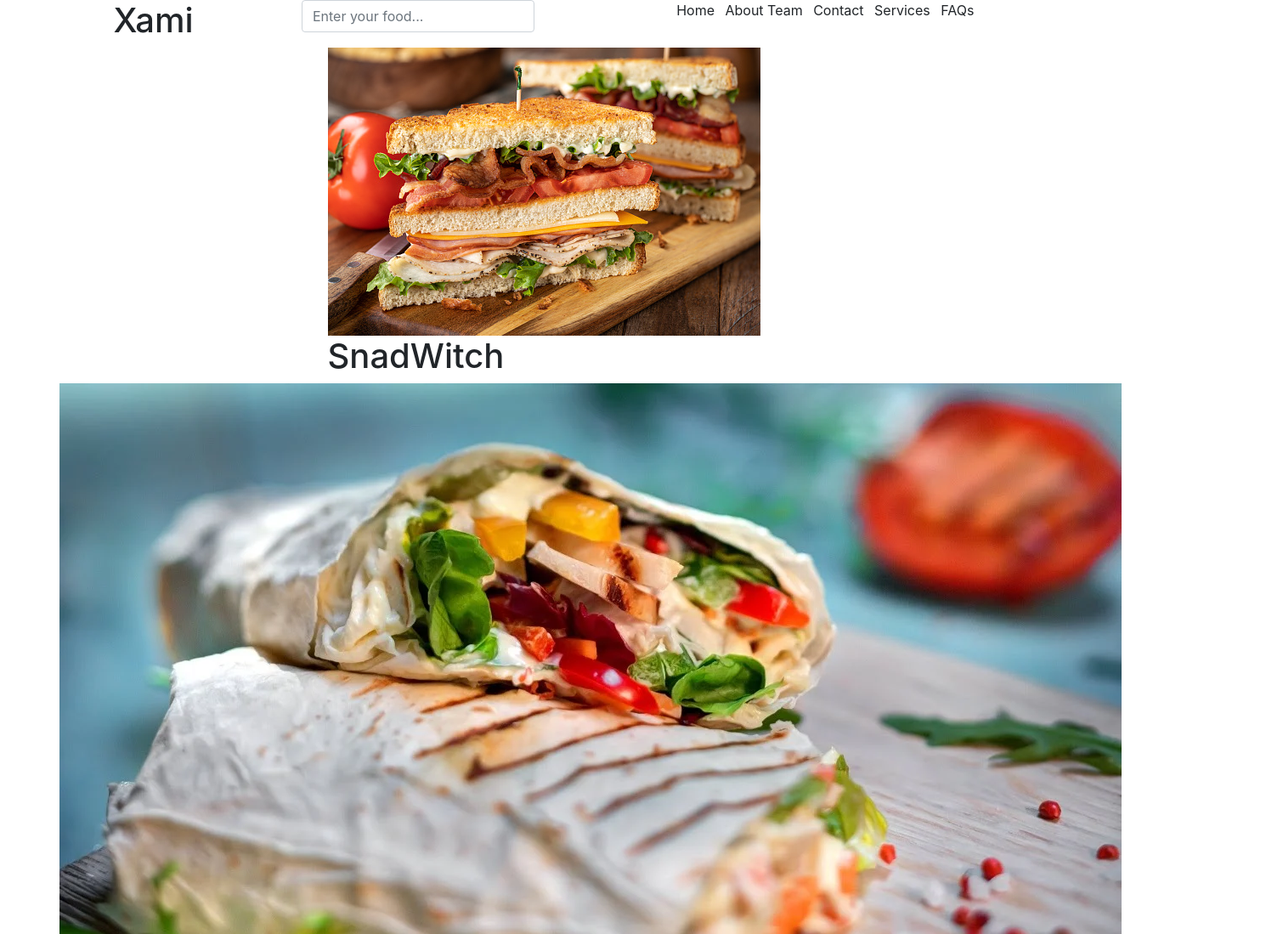
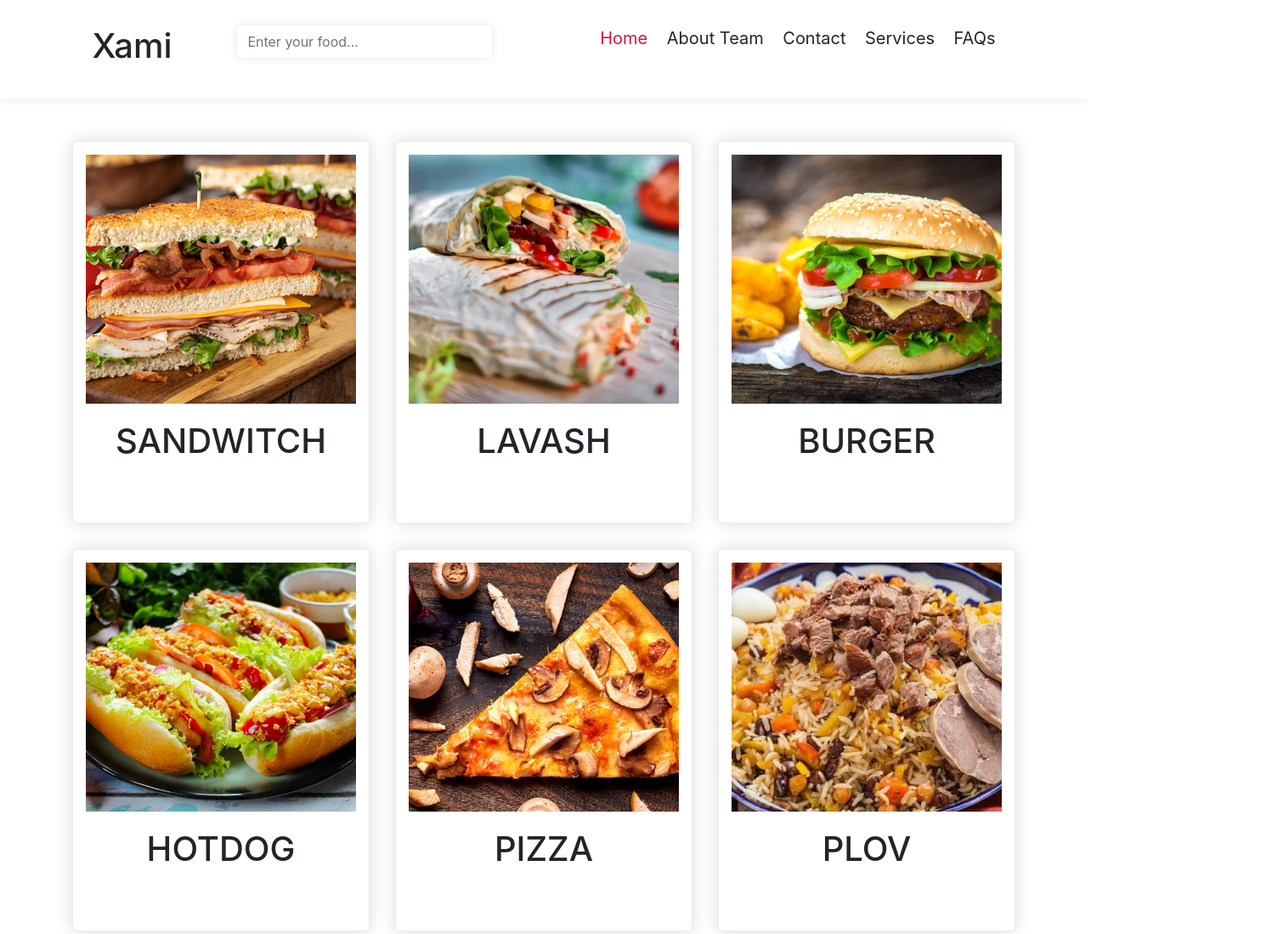
Before and after one commit to ammoriddin/foodSearch, a plain HTML site: page index.html in a window 1280 px wide. Shown: the top 1099 px of the page at 85% size, 1510 px wide, since content can reach past the window. Drawn offline with nearby package versions, Linux system fonts and the light colour scheme.

Commit message:
Update index.html

```diff
--- a/index.html
+++ b/index.html
@@ -21,7 +21,7 @@
                 </div>
                 <nav class="list-inline">
                     <ul>
-                        <li class="list-inline-item">Home</li>
+                        <li class="list-inline-item active">Home</li>
                         <li class="list-inline-item">About Team</li>
                         <li class="list-inline-item">Contact</li>
                         <li class="list-inline-item">Services</li>
@@ -38,7 +38,7 @@
 
                 <div class="section">
                     <img src="images/foto1.jpg" alt="food 1">
-                    <h1>SnadWitch</h1>
+                    <h1>SandWitch</h1>
                 </div>
 
                 <div class="section">
@@ -78,7 +78,7 @@
 
                 <div class="section">
                     <img src="images/foto9.jpg" alt="food 9">
-                    <h1>Baliq</h1>
+                    <h1>Fish</h1>
                 </div>
 
                 <div class="section">
--- a/style.css
+++ b/style.css
@@ -0,0 +1,61 @@
+body{
+    margin: 0;
+    padding: 0;
+    box-sizing: border-box;
+}
+
+/* Header tegishli stylelar */
+
+.header {
+    padding: 30px 0;
+    background-color: rgb(255, 255, 255);
+    box-shadow: 0px 0px 15px rgba(0, 0, 0, 0.096);
+    margin-bottom: 50px;
+}
+
+#search{
+    border: none;
+    box-shadow: 0px 0px 10px rgba(0, 0, 0, 0.11);
+    width: 300px;
+}
+
+.list-inline-item{
+    padding-left: 10px;
+    font-size: 20px;
+    transition: 0.5s;
+}
+
+.list-inline-item:hover{
+    color: rgb(141, 141, 141);
+    cursor: pointer;
+    letter-spacing: 1.5px;
+}
+
+.active{
+    color: crimson;
+}
+
+/* Section tegishli stylelar */
+
+.section {
+    width: 350px;
+    border: 1px solid rgb(235, 235, 235);
+    box-shadow: 0px 0px 20px rgba(0, 0, 0, 0.144);
+    height: 450px;
+    border-radius: 5px;
+    background-color: white;
+    margin-bottom: 30px;
+    padding: 15px ;
+}
+
+.section img {
+    width: 100%;
+    height: 70%;
+    object-fit: cover;
+}
+
+.section h1{
+    text-align: center;
+    text-transform: uppercase;
+    margin-top: 20px;
+}
```
